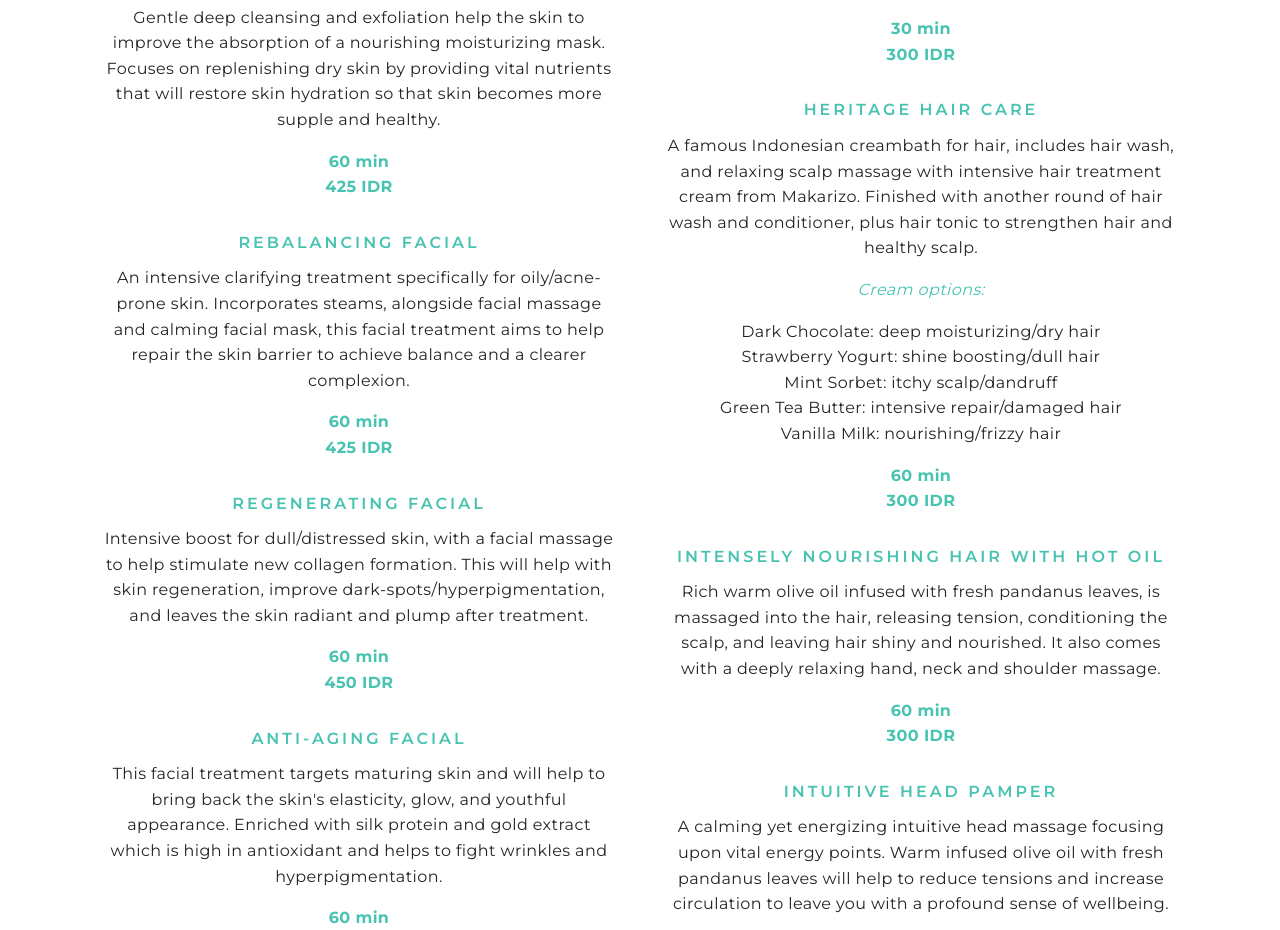
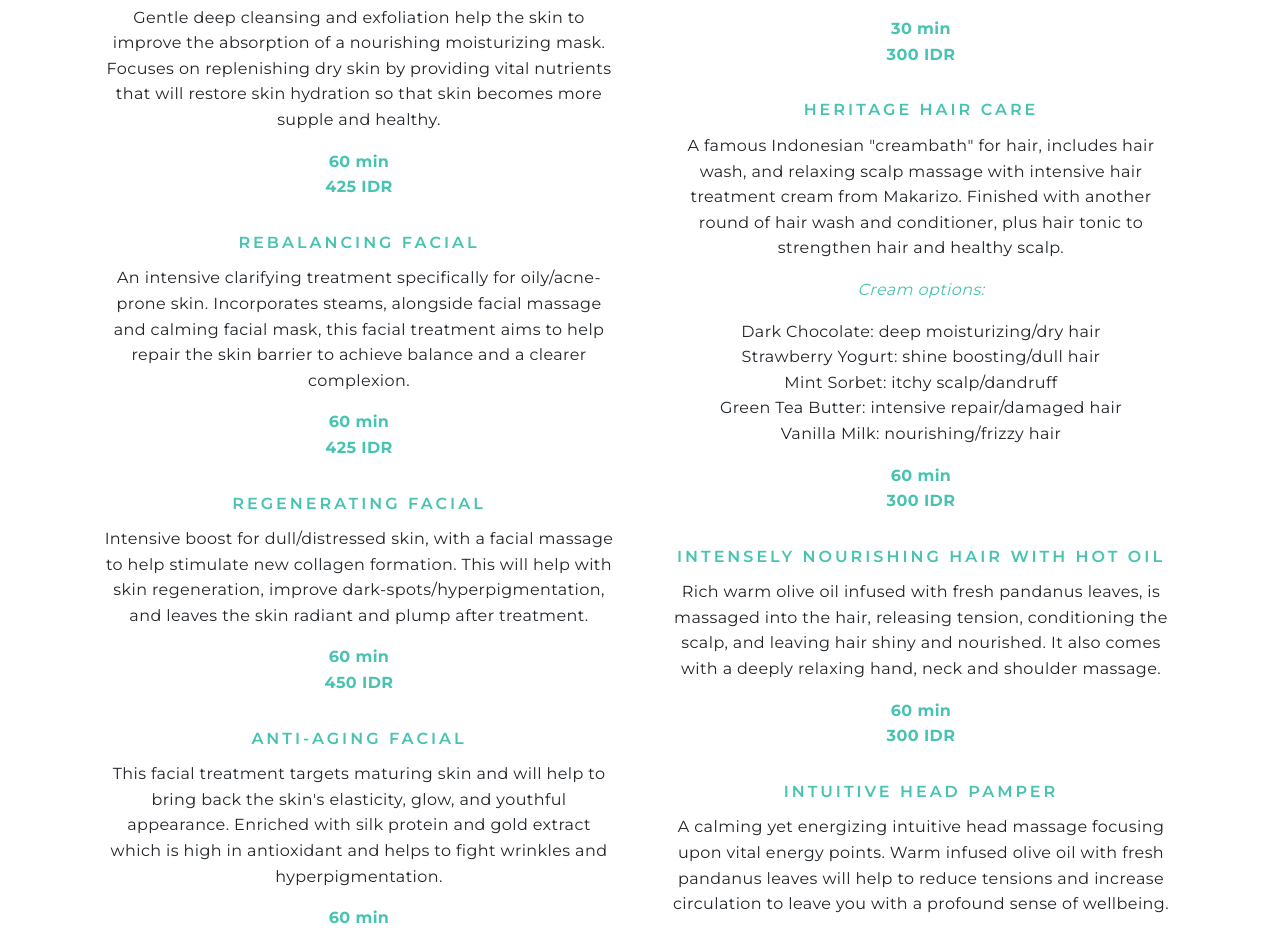
Before and after one commit to aldipee/redayspa, a Next.js app: page /treatment-menu in a window 1280 px wide. Shown: the part 2800-3730 px from the top of the page. Built offline with nearby package versions, Linux system fonts and the light colour scheme.

Commit message:
heritage apostrophe

```diff
--- a/pages/treatment-menu.js
+++ b/pages/treatment-menu.js
@@ -325,7 +325,7 @@ export default function Home() {
                       <div className='text-center mb30'>
                         <div className='sm-heading'>HERITAGE HAIR CARE</div>
                         <p>
-                          A famous Indonesian creambath for hair, includes hair wash, and relaxing scalp massage with intensive hair treatment cream from Makarizo. Finished with another round of hair wash and conditioner, plus hair tonic to strengthen hair and healthy scalp.
+                          A famous Indonesian {`"creambath"`} for hair, includes hair wash, and relaxing scalp massage with intensive hair treatment cream from Makarizo. Finished with another round of hair wash and conditioner, plus hair tonic to strengthen hair and healthy scalp.
                         </p>
                         <p className='italic green'>
                           Cream options:
```
